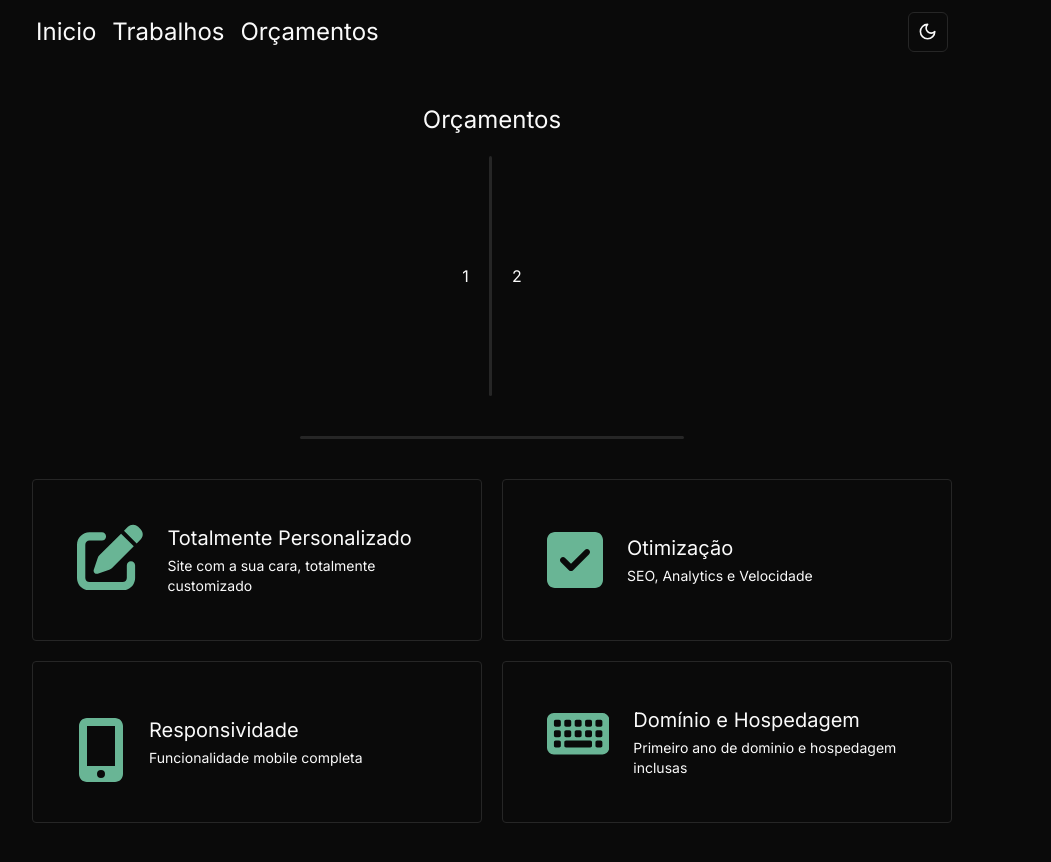
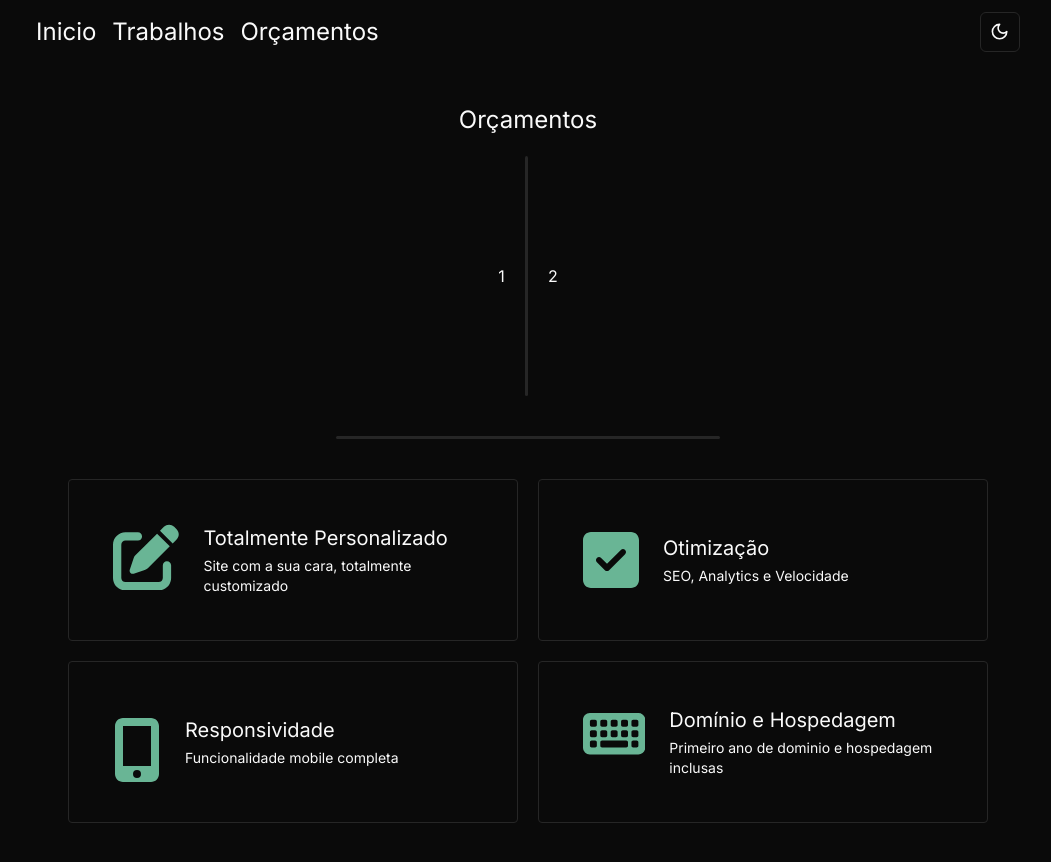
Before and after one commit to Acaj0/portifolio-antonio, a Next.js app: page /orcamento in a window 1280 px wide. Shown: the top 862 px of the page, without its empty margins (112-1163 px from the left). Built offline with nearby package versions, Linux system fonts and the light colour scheme.

Commit message:
Horizontal view fix

```diff
--- a/src/app/orcamento/page.tsx
+++ b/src/app/orcamento/page.tsx
@@ -3,10 +3,9 @@ import { Separator } from "@/components/ui/separator";
 
 export default function orcamento() {
   return (
-    <div className="max-w-fit">
+    <div>
       <NavBar></NavBar>
-
-      <div className="flex items-center mt-10 max-w-fit mx-36 min-h-[800px] flex-col">
+      <div className="flex items-center mt-10 mx-36 min-h-[800px] flex-col">
         <span className="text-2xl">Orçamentos</span>
         <div className="flex flex-row gap-5 mt-5">
           <div className="flex items-center justify-center">1</div>
```
